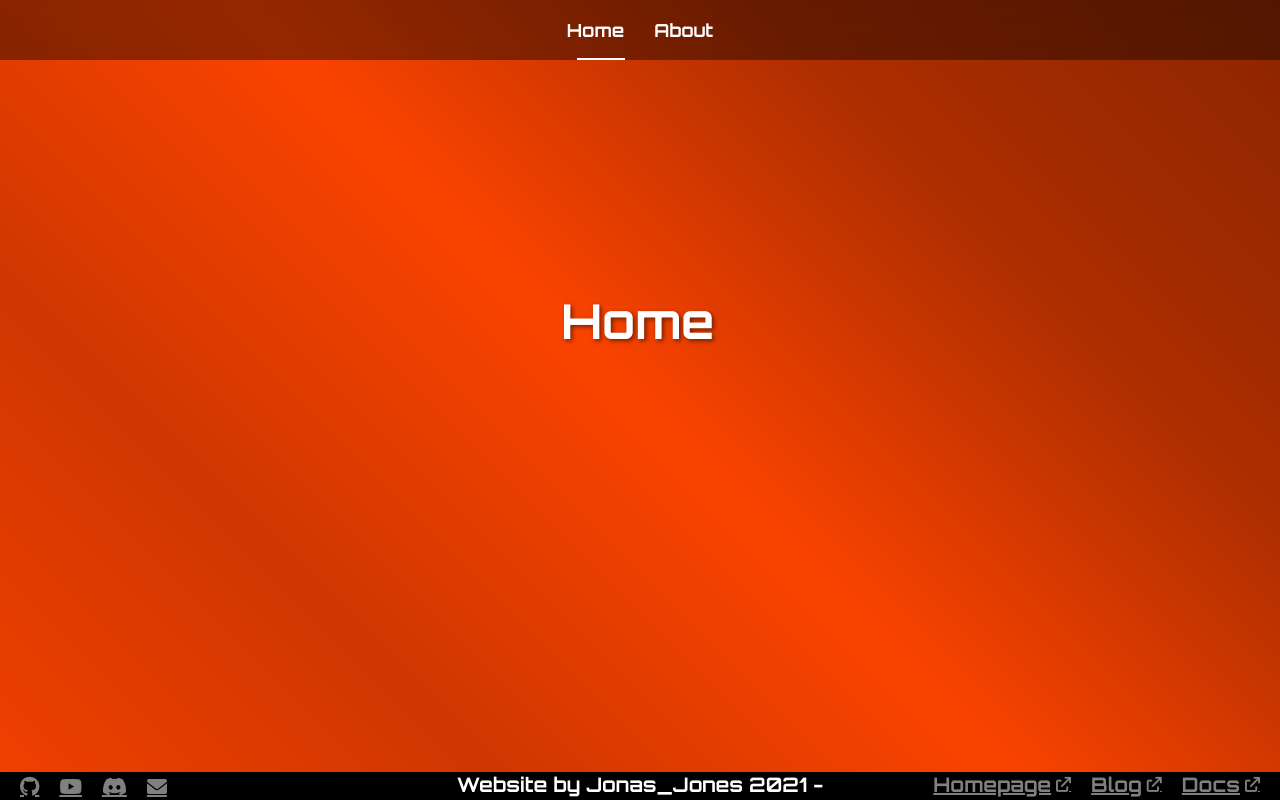
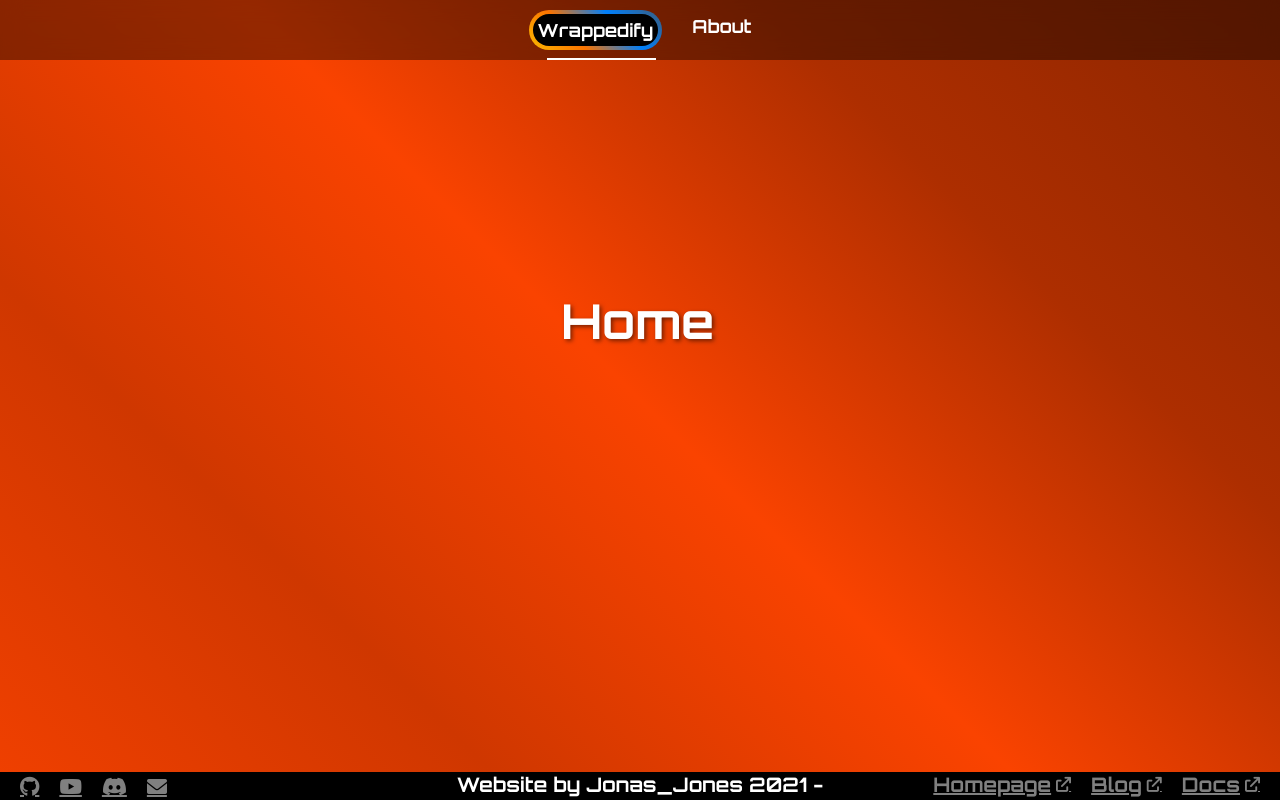
Before and after one commit to JonasunderscoreJones/wrappedify.jonasjones.dev, a SvelteKit app: page / in a window 1280 px wide. Shown: the top 800 px of the page. Built offline with nearby package versions, Linux system fonts and the light colour scheme; no server answers.

Commit message:
added gradient border around wrapped link

```diff
--- a/src/routes/Header.svelte
+++ b/src/routes/Header.svelte
@@ -35,11 +35,11 @@
 <header class="blurred-background">
 	<nav>
 	  <a
-		href="/#home"
-		class="nav-link"
+		href="/#wrappedify"
+		class="nav-link wrappedify-link"
 		bind:this={homeLink}
 		on:click={() => setActiveLink(homeLink)}
-		>Home</a
+		>Wrappedify</a
 	  >
 	  <a
 		href="/#about"
@@ -103,4 +103,16 @@
 	  background-color: white;
 	  transition: width 0.3s ease, left 0.3s ease;
 	}
-  </style>
+
+	.wrappedify-link {
+		/* Border */
+		border: 4px solid transparent;
+		border-radius: 20px;
+		background:
+			linear-gradient(to right, black, black),
+			linear-gradient(45deg, #FABA00 , #FA7300, #007FFA, #3D5C7A);
+		background-clip: padding-box, border-box;
+		background-origin: padding-box, border-box;
+		padding: 5px;
+	}
+</style>
```
